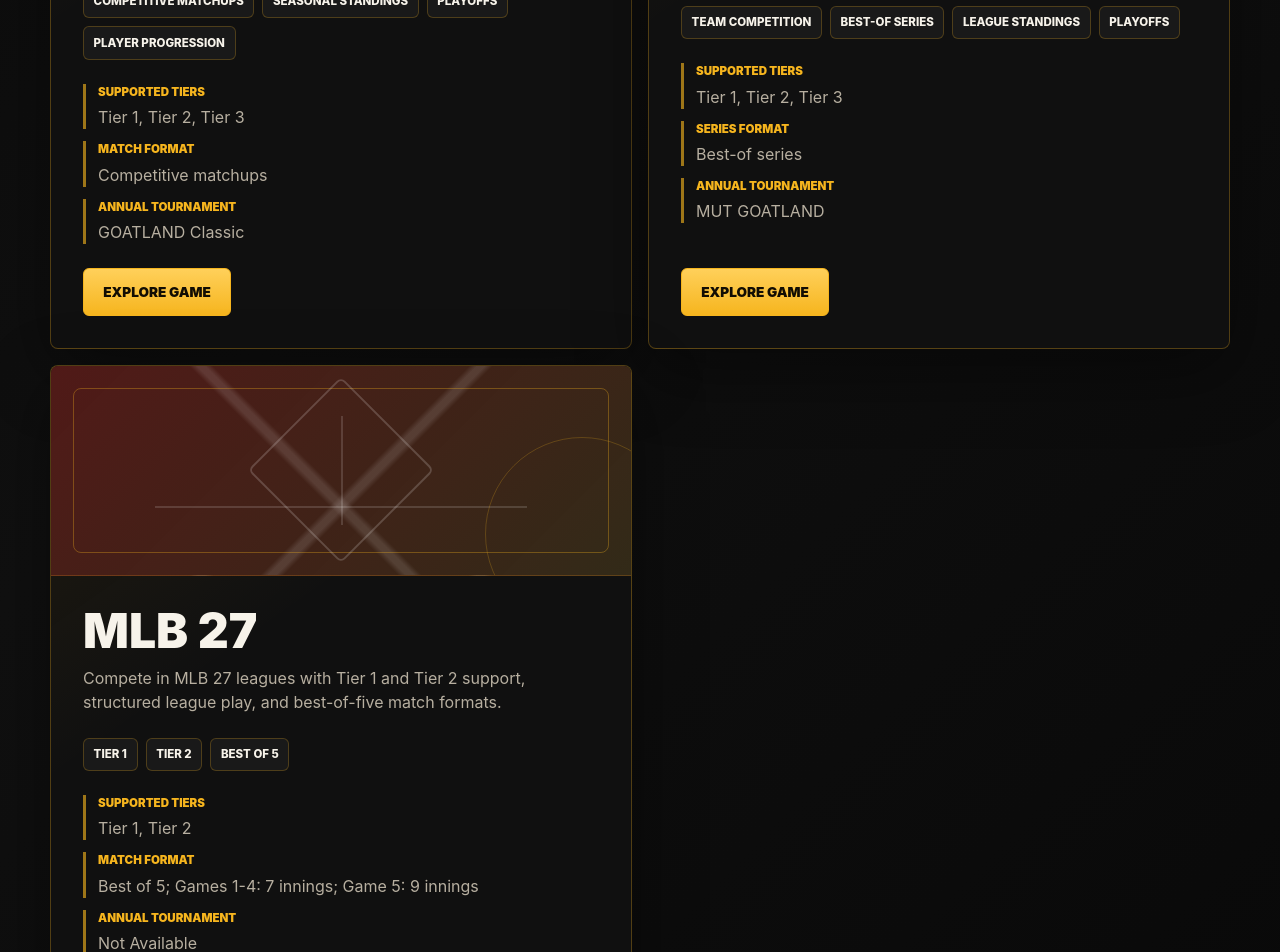
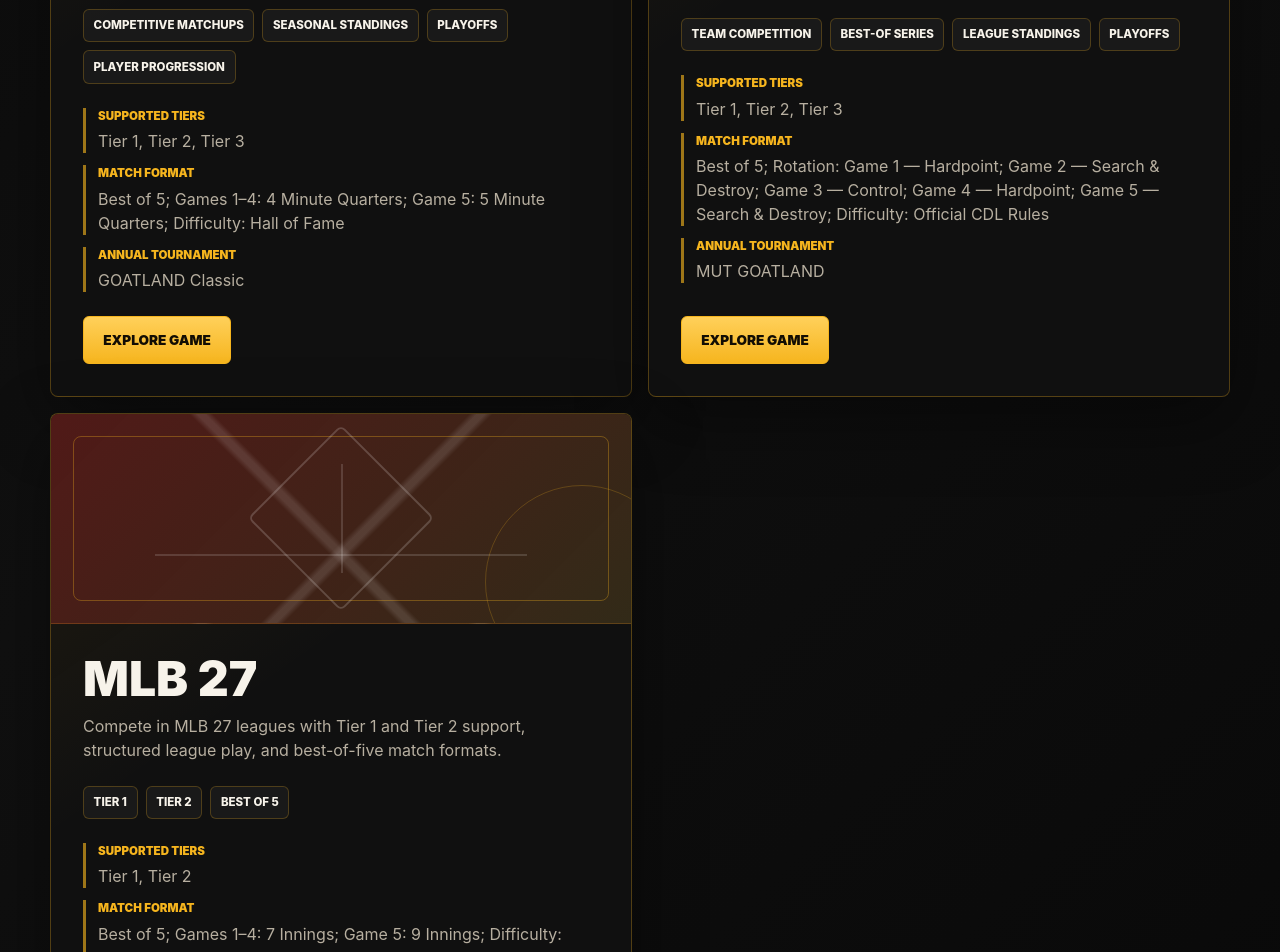
Before and after one commit to guess01325/goatland-website, a React (Vite) app: page /games in a window 1280 px wide. Shown: the part 2060-3012 px from the top of the page. Built offline with nearby package versions, Linux system fonts and the light colour scheme.

Commit message:
Standardize game match settings

```diff
--- a/src/data/games.ts
+++ b/src/data/games.ts
@@ -75,7 +75,11 @@
       'Registration dates, league formats, entry information, rules, and start dates will be announced through the official GOATLAND website and social channels.',
     landingDetails: [
       { label: 'Supported Tiers', value: 'Tier 1, Tier 2, Tier 3' },
-      { label: 'Match Format', value: 'Weekly matchups' },
+      {
+        label: 'Match Format',
+        value:
+          'Best of 5; Games 1–4: 3 Minute Quarters; Game 5: 5 Minute Quarters; Difficulty: All-Madden',
+      },
       { label: 'Annual Tournament', value: 'GOAT Bowl' },
     ],
     detailSummaries: [
@@ -133,7 +137,11 @@
       'Final formats, rules, registration dates, and competition schedules will be published once confirmed.',
     landingDetails: [
       { label: 'Supported Tiers', value: 'Tier 1, Tier 2, Tier 3' },
-      { label: 'Match Format', value: 'Team-based competition' },
+      {
+        label: 'Match Format',
+        value:
+          'Best of 5; Games 1–4: 3 Minute Quarters; Game 5: 5 Minute Quarters; Difficulty: Heisman',
+      },
       { label: 'Annual Tournament', value: 'Super GOAT Bowl' },
     ],
     detailSummaries: [
@@ -191,7 +199,11 @@
       'Registration, competition structure, entry details, and official rules will be announced before signups open.',
     landingDetails: [
       { label: 'Supported Tiers', value: 'Tier 1, Tier 2, Tier 3' },
-      { label: 'Match Format', value: 'Competitive matchups' },
+      {
+        label: 'Match Format',
+        value:
+          'Best of 5; Games 1–4: 4 Minute Quarters; Game 5: 5 Minute Quarters; Difficulty: Hall of Fame',
+      },
       { label: 'Annual Tournament', value: 'GOATLAND Classic' },
     ],
     detailSummaries: [
@@ -249,7 +261,11 @@
       'Final Call of Duty rules are coming soon and will remain clearly marked as pending until the approved format is added to the blueprint.',
     landingDetails: [
       { label: 'Supported Tiers', value: 'Tier 1, Tier 2, Tier 3' },
-      { label: 'Series Format', value: 'Best-of series' },
+      {
+        label: 'Match Format',
+        value:
+          'Best of 5; Rotation: Game 1 — Hardpoint; Game 2 — Search & Destroy; Game 3 — Control; Game 4 — Hardpoint; Game 5 — Search & Destroy; Difficulty: Official CDL Rules',
+      },
       { label: 'Annual Tournament', value: 'MUT GOATLAND' },
     ],
     detailSummaries: [
@@ -288,7 +304,14 @@
       'Join structured MLB 27 league play with Tier 1 and Tier 2 support, playoff qualification, and best-of-five match formats.',
     overview:
       'GOATLAND MLB 27 competition gives players structured league paths across Tier 1 and Tier 2 with a clear match format and playoff path.',
-    competitionOptions: ['Tier 1', 'Tier 2', 'Best of 5', 'Games 1-4: 7 innings', 'Game 5: 9 innings'],
+    competitionOptions: [
+      'Tier 1',
+      'Tier 2',
+      'Best of 5',
+      'Games 1–4: 7 Innings',
+      'Game 5: 9 Innings',
+      'Difficulty: GOAT',
+    ],
     howItWorks: [
       'Choose an MLB Tier 1 or Tier 2 league.',
       'Compete through a random 7-week regular season schedule.',
@@ -299,7 +322,10 @@
     statusText: 'Review the Leagues and Rules pages for current MLB 27 competition details.',
     landingDetails: [
       { label: 'Supported Tiers', value: 'Tier 1, Tier 2' },
-      { label: 'Match Format', value: 'Best of 5; Games 1-4: 7 innings; Game 5: 9 innings' },
+      {
+        label: 'Match Format',
+        value: 'Best of 5; Games 1–4: 7 Innings; Game 5: 9 Innings; Difficulty: GOAT',
+      },
       { label: 'Annual Tournament', value: 'Not Available' },
     ],
     landingCallsToAction: [
@@ -326,7 +352,7 @@
       {
         eyebrow: 'Match Format',
         title: 'Best-of-five series play',
-        items: ['Best of 5', 'Games 1-4: 7 innings', 'Game 5: 9 innings'],
+        items: ['Best of 5', 'Games 1–4: 7 Innings', 'Game 5: 9 Innings', 'Difficulty: GOAT'],
       },
     ],
     callsToAction: [
--- a/src/pages/RulesPage.tsx
+++ b/src/pages/RulesPage.tsx
@@ -69,7 +69,7 @@
   {
     name: 'Madden',
     settings: [
-      { label: 'Difficulty', value: 'Competition (Hardest)' },
+      { label: 'Difficulty', value: 'All-Madden' },
       { label: 'Series', value: 'Best of 5' },
       { label: 'Games 1-4', value: '3 Minute Quarters' },
       { label: 'Game 5', value: '5 Minute Quarters' },
@@ -84,7 +84,7 @@
   {
     name: 'College Football',
     settings: [
-      { label: 'Difficulty', value: 'Competition (Hardest)' },
+      { label: 'Difficulty', value: 'Heisman' },
       { label: 'Series', value: 'Best of 5' },
       { label: 'Games 1-4', value: '3 Minute Quarters' },
       { label: 'Game 5', value: '5 Minute Quarters' },
@@ -100,10 +100,10 @@
   {
     name: 'NBA 2K',
     settings: [
-      { label: 'Difficulty', value: 'Hardest' },
+      { label: 'Difficulty', value: 'Hall of Fame' },
       { label: 'Series', value: 'Best of 5' },
-      { label: 'Games 1-4', value: '6 Minute Quarters' },
-      { label: 'Game 5', value: '7 Minute Quarters' },
+      { label: 'Games 1-4', value: '4 Minute Quarters' },
+      { label: 'Game 5', value: '5 Minute Quarters' },
       { label: 'Fatigue', value: 'On' },
       { label: 'Classic Teams', value: 'Allowed during tournaments' },
     ],
@@ -111,7 +111,7 @@
   {
     name: 'MLB',
     settings: [
-      { label: 'Difficulty', value: 'Hardest' },
+      { label: 'Difficulty', value: 'GOAT' },
       { label: 'Series', value: 'Best of 5' },
       { label: 'Games 1-4', value: '7 Innings' },
       { label: 'Game 5', value: '9 Innings' },
```
